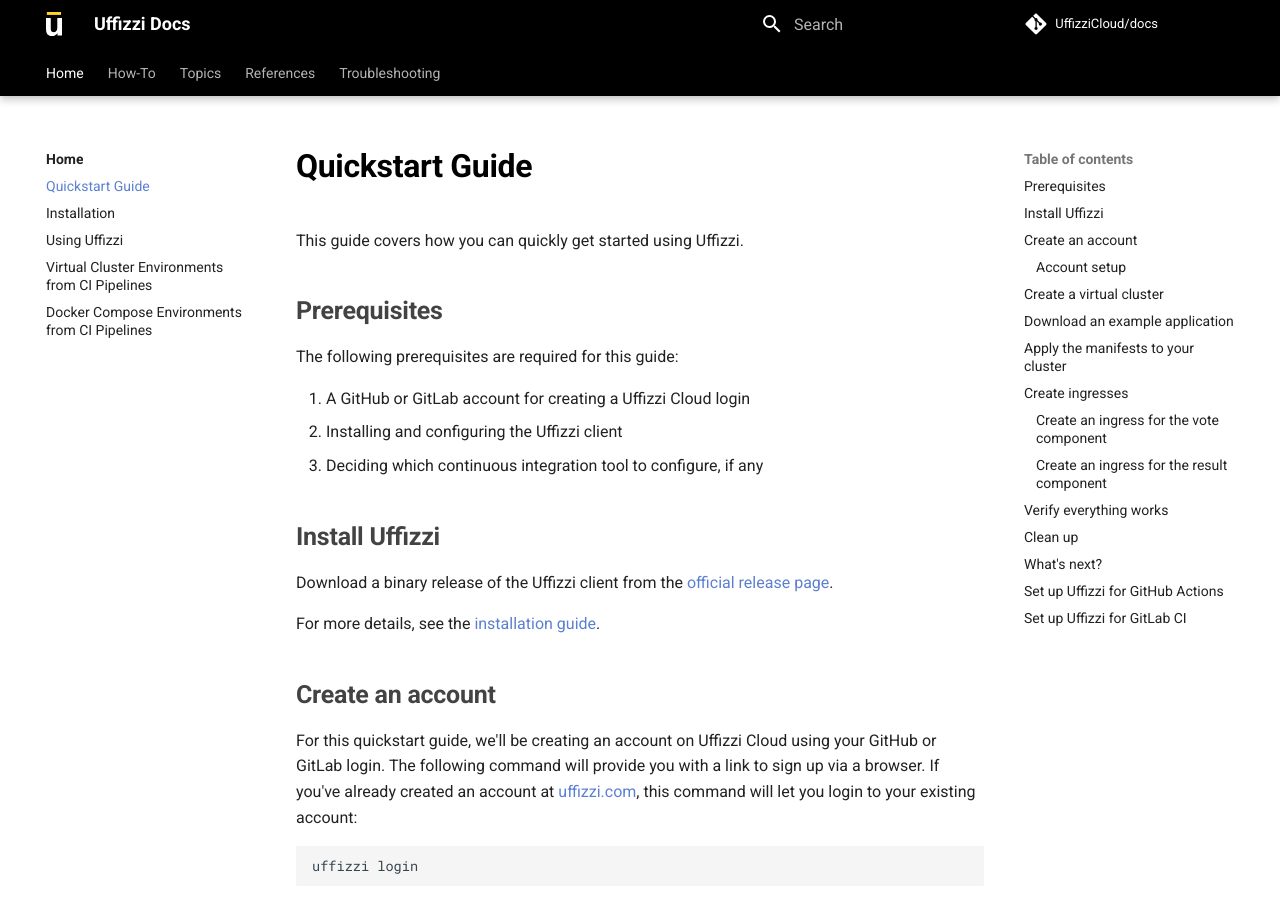
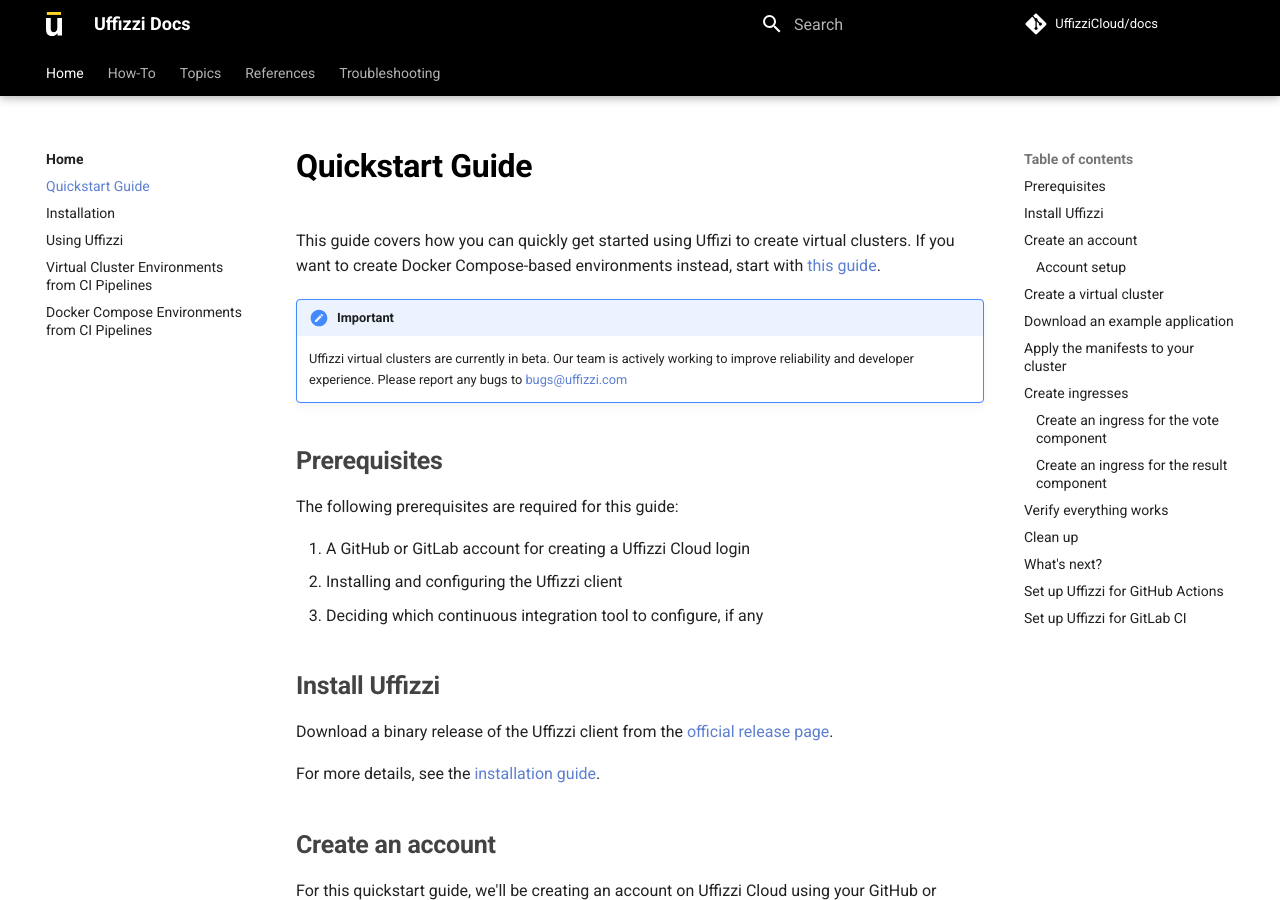
Before and after one commit to UffizziCloud/docs, an MkDocs documentation site: the page built from docs/quickstart.md, in a window 1280 px wide and 900 px high. Built offline with MkDocs 1.6.1 and Material for MkDocs 9.7.7, drawn with Linux system fonts in a browser that asks for light colours; comment, search, counter and statistics services are not loaded.

Commit message:
usage descriptions; beta note

```diff
--- a/docs/quickstart.md
+++ b/docs/quickstart.md
@@ -1,6 +1,9 @@
 # Quickstart Guide
 
-This guide covers how you can quickly get started using Uffizzi.
+This guide covers how you can quickly get started using Uffizi to create virtual clusters. If you want to create Docker Compose-based environments instead, start with [this guide](docker-compose-environment.md).
+
+!!! Important
+    Uffizzi virtual clusters are currently in beta. Our team is actively working to improve reliability and developer experience. Please report any bugs to bugs@uffizzi.com
 
 ## Prerequisites
 
```
Also changed, not shown: docs/using-uffizzi.md (+8 -10 lines).
